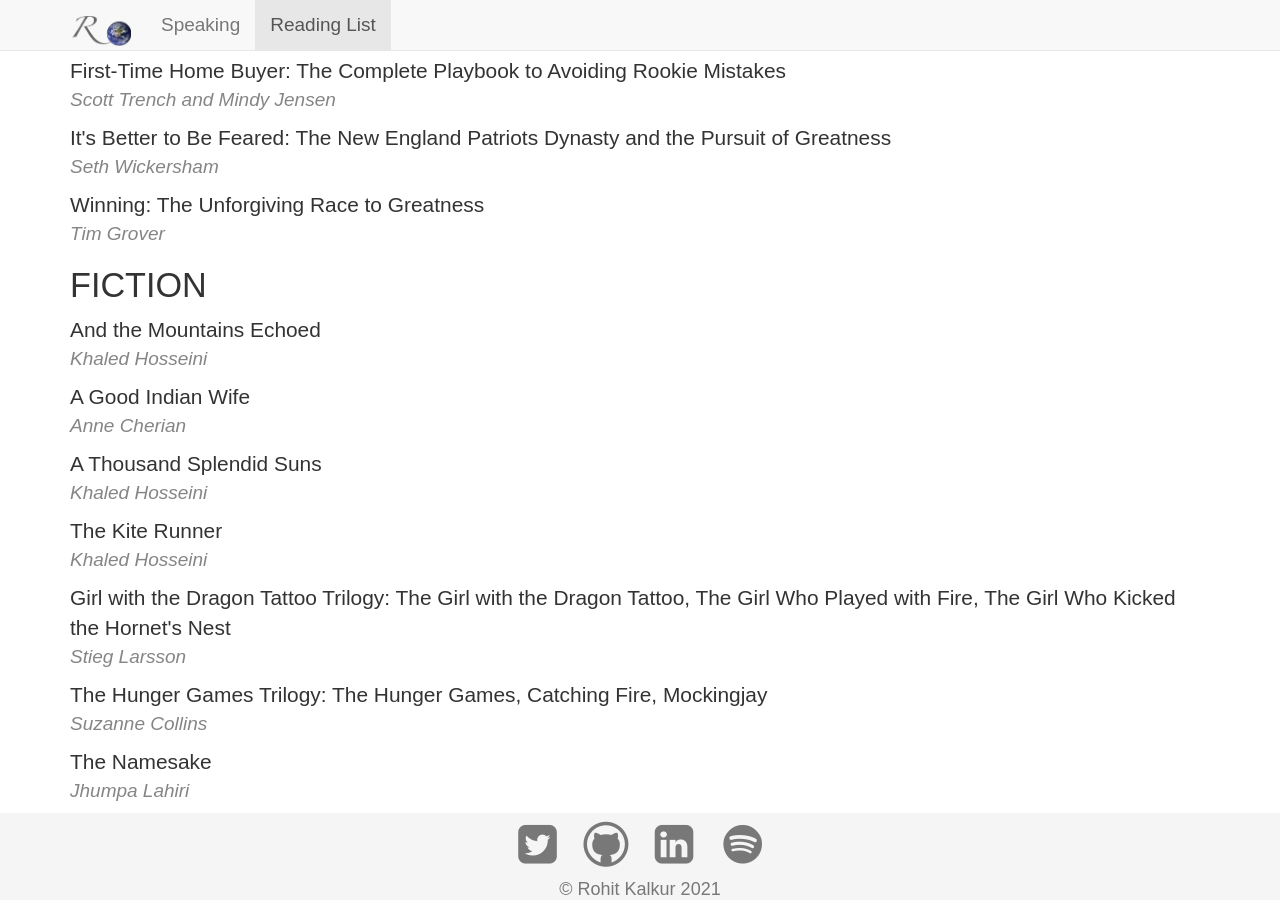
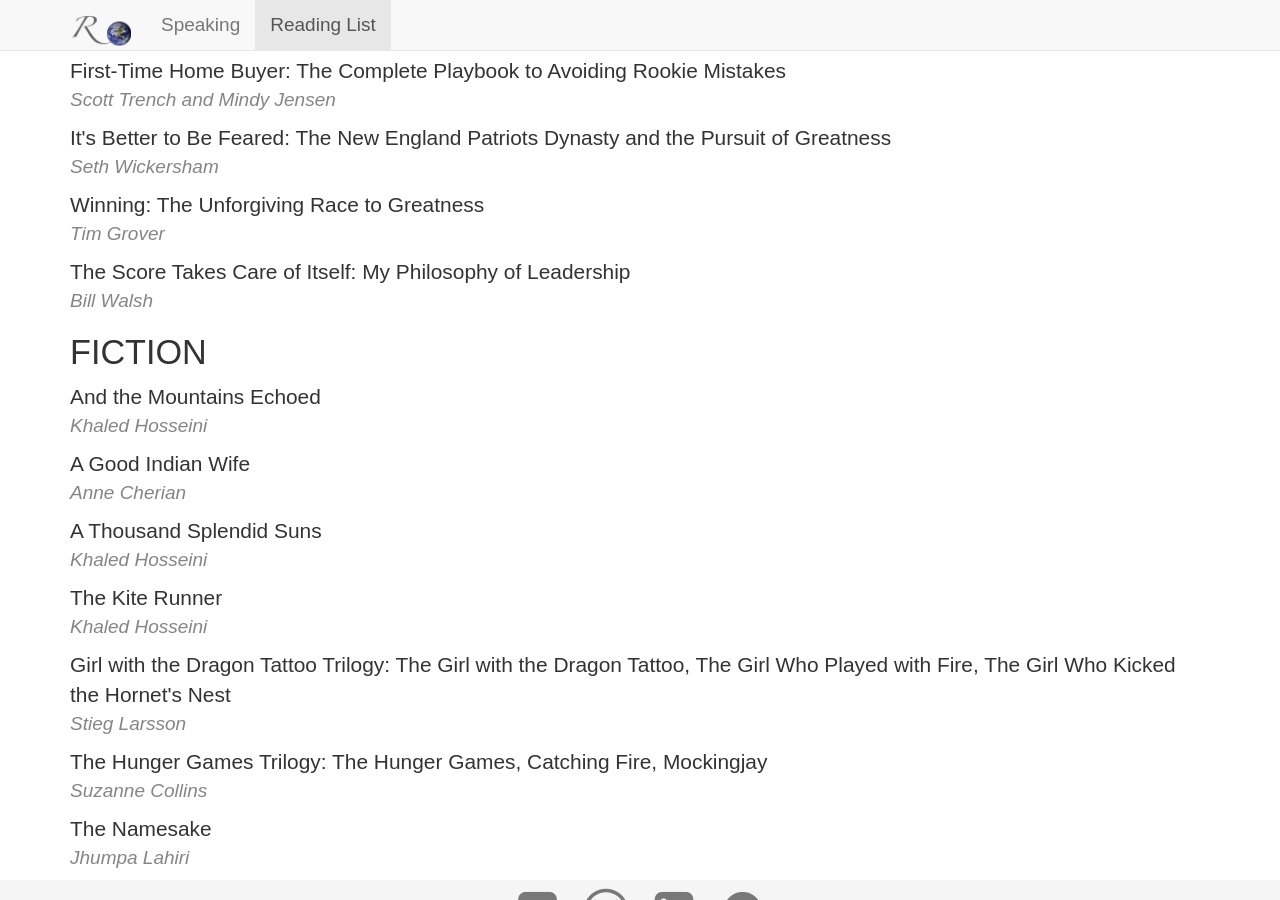
Before and after one commit to rovolution/rovolution.github.io, a Jekyll site: the page built from reading-list/index.html, in a window 1280 px wide and 900 px high, scrolled down 5638 px. Built offline with Jekyll 4.4.1, drawn with Linux system fonts in a browser that asks for light colours; nearby versions of some CDN libraries.

Commit message:
adds new book

```diff
--- a/reading-list/index.html
+++ b/reading-list/index.html
@@ -349,6 +349,10 @@ title: "Reading List"
 			<div class='book-list-title'>Winning: The Unforgiving Race to Greatness</div>
 			<div class='book-list-author'>Tim Grover</div>
 		</li>
+		<li class='book-list-entry'>
+			<div class='book-list-title'>The Score Takes Care of Itself: My Philosophy of Leadership</div>
+			<div class='book-list-author'>Bill Walsh</div>
+		</li>
 	</ul>
 	<h3 class="book-list-category">FICTION</h3>
 	<ul class='book-list'>
```
